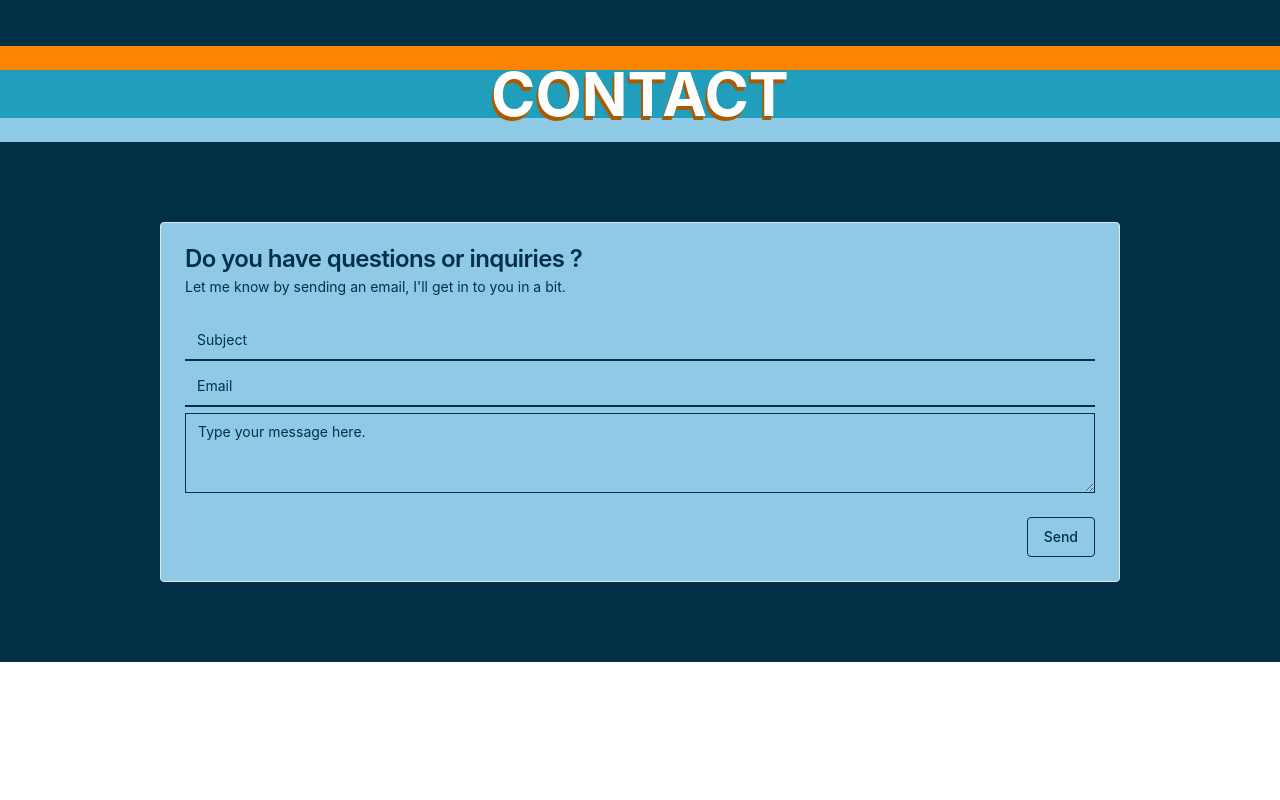
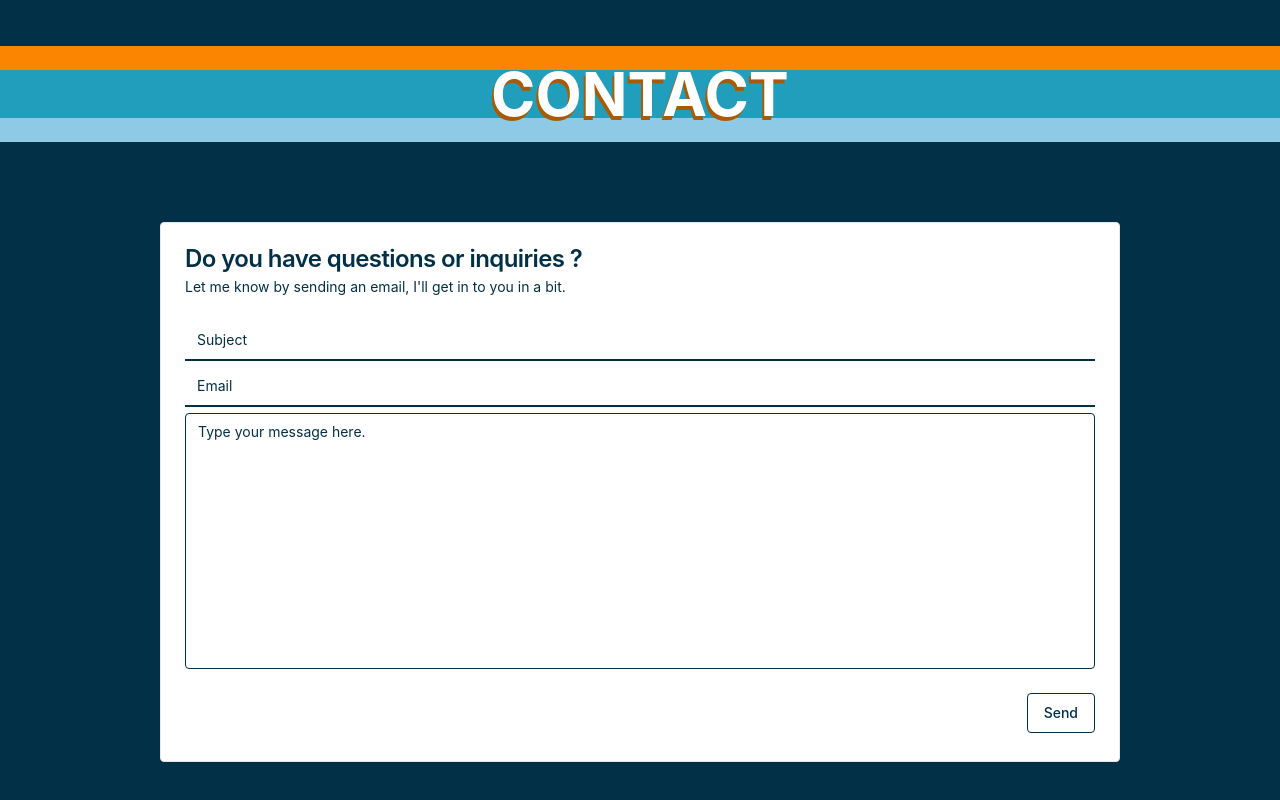
Before and after one commit to pat-gallardo/portfolio-website, a React (Create React App) app in the folder frontend/: page / in a window 1280 px wide. Shown: the part 6507-7307 px from the top of the page. Before the commit the page ends 7169 px from the top, so only its background shows below. Built offline with nearby package versions, Linux system fonts and the light colour scheme.

Commit message:
Added textarea for email, subject and message.

```diff
--- a/frontend/src/components/Contacts.tsx
+++ b/frontend/src/components/Contacts.tsx
@@ -12,8 +12,8 @@ import { Textarea } from "./ui/textarea"
 
 const Contacts = () => {
     return (<>
-    <div id="contact" className="flex justify-center pt-20 pb-20">
-        <Card className="w-[75%] rounded bg-[#8ecae6] text-white">
+    <div id="contact" className="flex justify-center pt-20 pb-20 h-[700px]">
+        <Card className="w-[75%] rounded bg-white text-white">
       <CardHeader>
         <CardTitle className="text-[#023047]">Do you have questions or inquiries ?</CardTitle>
         <CardDescription className="text-[#023047]">Let me know by sending an email, I'll get in to you in a bit.</CardDescription>
@@ -22,9 +22,9 @@ const Contacts = () => {
         <form>
           <div className="grid w-full items-center gap-4">
             <div className="flex flex-col space-y-1.5">
-              <Input id="title" className="       text-[#023047]" placeholder="Subject" />
-              <Input id="email" className="       text-[#023047]" placeholder="Email" />
-              <Textarea id='content' className="text-[#023047] w-[100%] h-10" placeholder="Type your message here." />
+              <Input id="title" className="text-[#023047]" placeholder="Subject" />
+              <Input id="email" className="text-[#023047]" placeholder="Email" />
+              <Textarea id='content' className="text-[#023047] w-[100%] h-64 rounded resize-none" placeholder="Type your message here." />
             </div>
           </div>
         </form>
--- a/frontend/src/components/ui/button.tsx
+++ b/frontend/src/components/ui/button.tsx
@@ -13,7 +13,7 @@ const buttonVariants = cva(
         destructive:
           "bg-destructive text-destructive-foreground hover:bg-destructive/90",
         outline:
-          "border border-input bg-background hover:bg-accent hover:text-accent-foreground",
+          "border border-input bg-background hover:bg-[#023047] hover:text-accent-foreground",
         secondary:
           "bg-secondary text-secondary-foreground hover:bg-secondary/80",
         ghost: "hover:bg-accent hover:text-accent-foreground",
```
